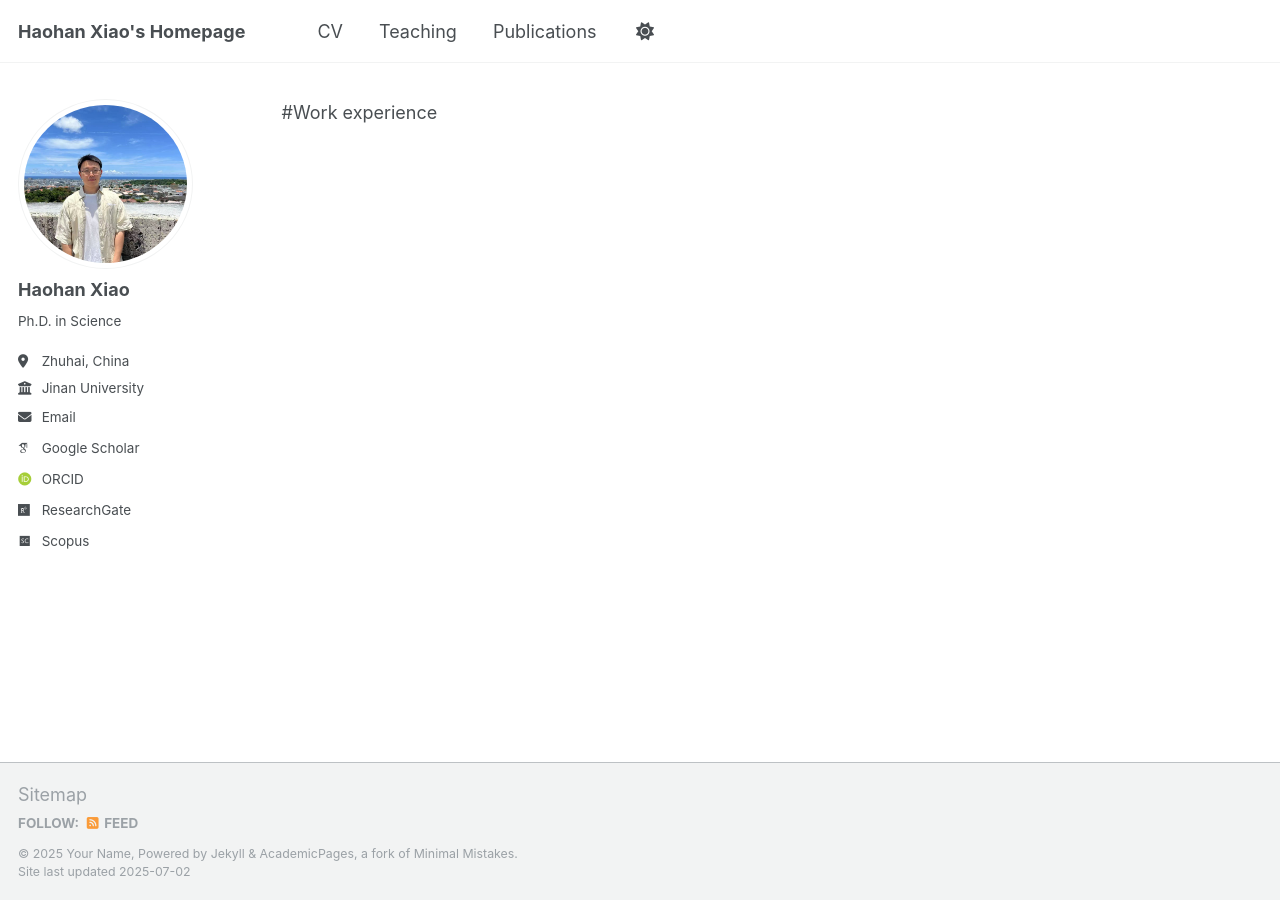
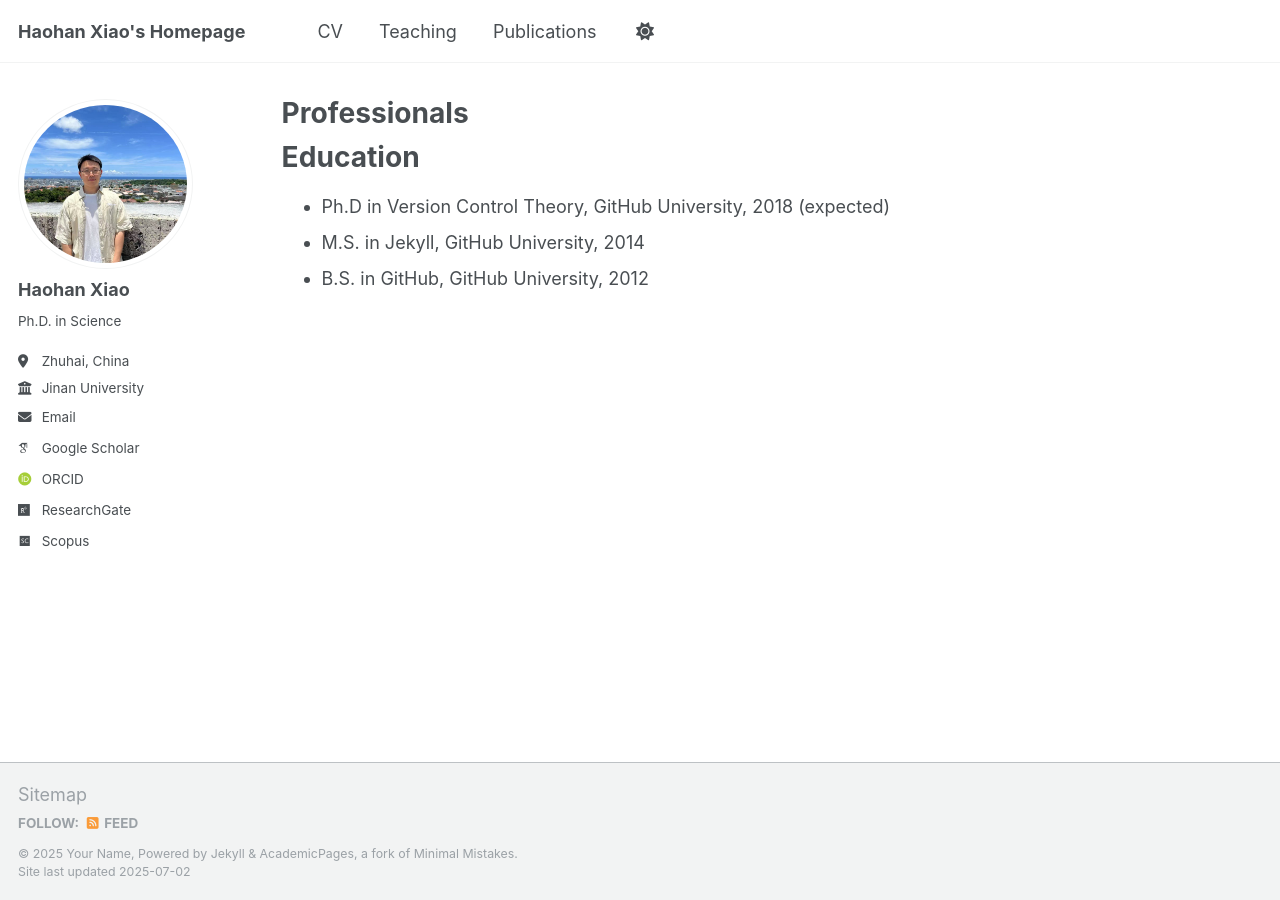
Before and after one commit to haohanxiao1/haohanxiao1.github.io, a Jekyll site: the page built from _pages/professionals.md, in a window 1280 px wide. Built offline with Jekyll 4.4.1, drawn with Linux system fonts in a browser that asks for light colours; some web fonts are replaced; our own code applies the rules of GitHub Pages for plain Markdown files; a script that is not in the unit is left out.

Commit message:
Update professionals.md

```diff
--- a/_pages/professionals.md
+++ b/_pages/professionals.md
@@ -1 +1,14 @@
-#Work experience
+---
+layout: archive
+title: "Professionals"
+permalink: /professionals/
+author_profile: true
+---
+
+{% include base_path %}
+
+Education
+======
+* Ph.D in Version Control Theory, GitHub University, 2018 (expected)
+* M.S. in Jekyll, GitHub University, 2014
+* B.S. in GitHub, GitHub University, 2012
```
